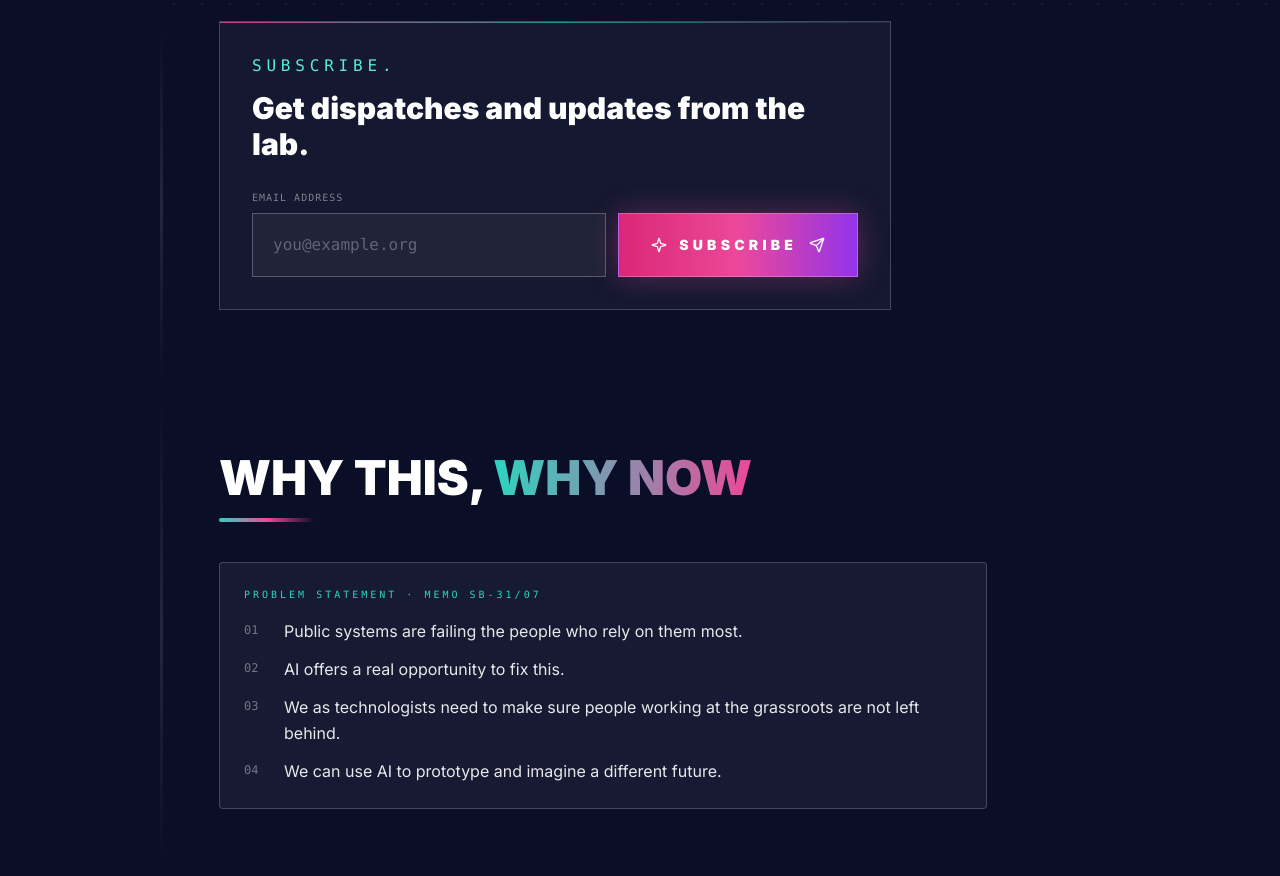
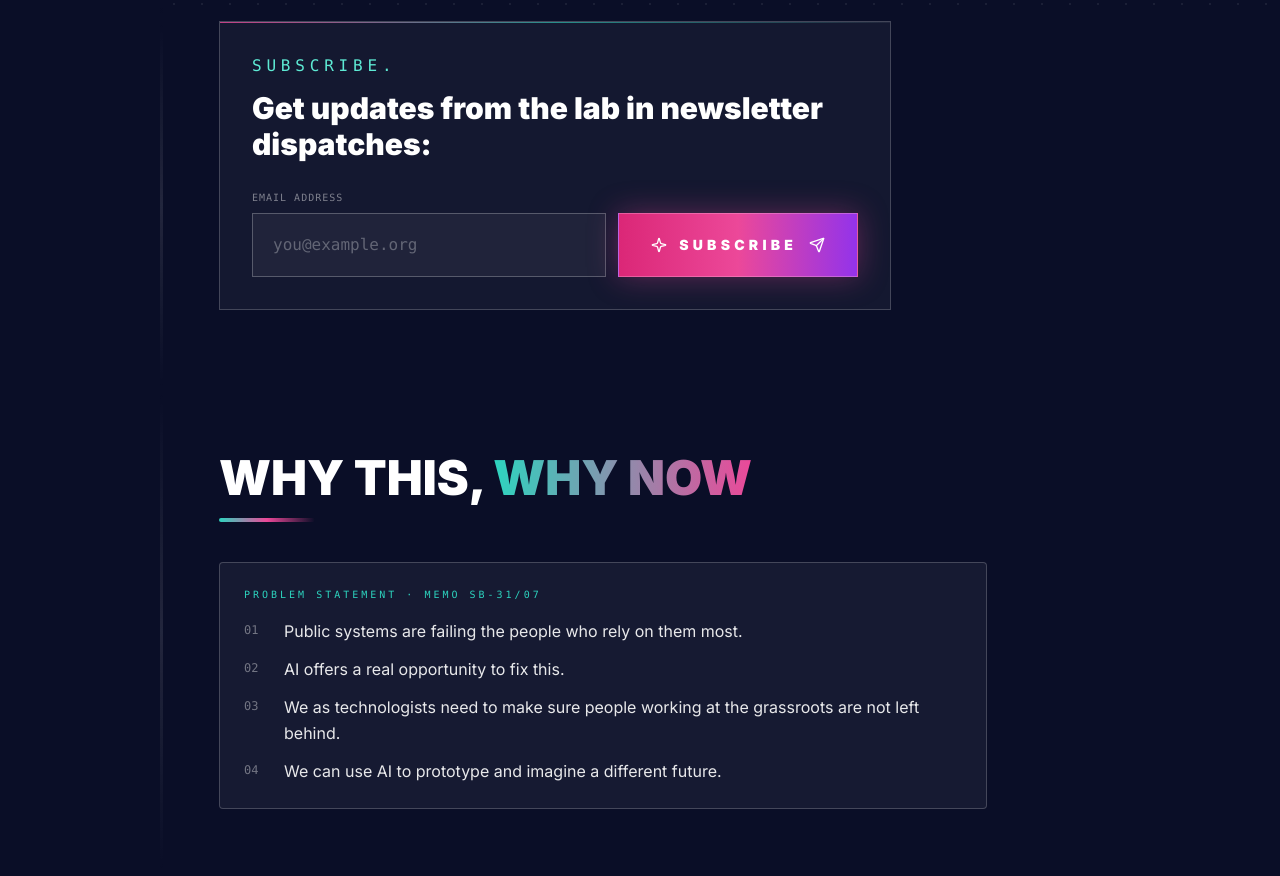
Before and after one commit to sugaroverflow/sparkle-bureaucracy-site, an Astro site: page / in a window 1280 px wide. Shown: the part 847-1723 px from the top of the page. Built offline with nearby package versions, Linux system fonts and the light colour scheme; Astro itself is replaced by a stand-in of ours; no server answers.

Commit message:
Refine newsletter dispatch copy

```diff
--- a/src/polymet/components/two-questions-section.tsx
+++ b/src/polymet/components/two-questions-section.tsx
@@ -15,7 +15,7 @@ export function TwoQuestionsSection() {
                   Subscribe.
                 </span>
                 <span className="mt-3 block text-2xl font-black text-white md:text-3xl">
-                  Get dispatches and updates from the lab.
+                  Get updates from the lab in newsletter dispatches:
                 </span>
               </h2>
               <SubscribeInline />
```
